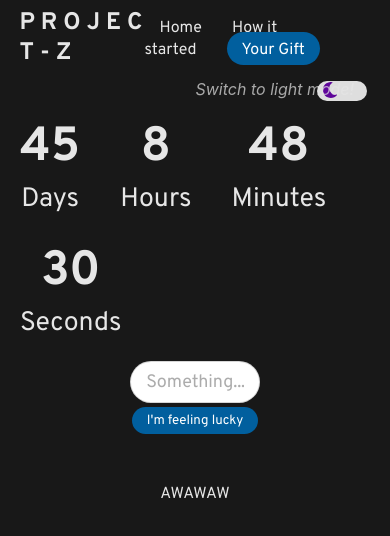
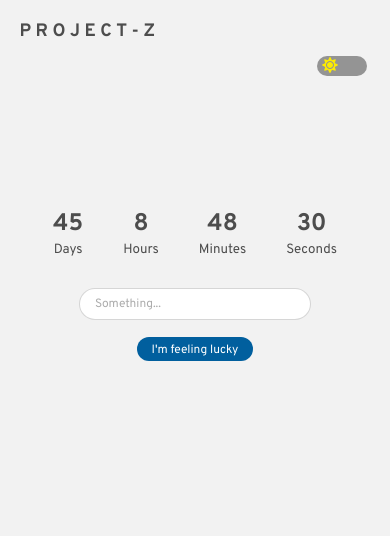
Before and after one commit to globalpolaris/bd-gift, a React (Create React App) app: page / in a window 390 px wide. Shown: the top 536 px of the page. Built offline with nearby package versions, Linux system fonts and the light colour scheme; a web font is replaced by a local one.

Commit message:
update responsive 1

```diff
--- a/src/App.css
+++ b/src/App.css
@@ -7,7 +7,7 @@
   --date: RGBA(0,0,0,0.31);
 }
 
-[data-theme="light"] {
+[data-theme="dark"] {
   --primary-color: #f2f2f2;
   --text-color: rgb(77, 77, 77);
   --text-hover: #000;
@@ -21,7 +21,7 @@
 body {
   box-sizing: border-box;
   background-color: var(--primary-color);
-  overflow: hidden;
+  /* overflow: hidden; */
   transition: 0.5s ease;
 }
 
@@ -119,7 +119,7 @@ section > small {
 #search {
   font-family: "Overpass", sans-serif;
   margin: 2% 0;
-  width: 25%;
+  width: clamp(200px, 25%, 500px);
   height: 30px;
   padding: 5px 15px 5px 15px;
   border: solid 1px rgba(156, 156, 156, 0.411);
@@ -172,7 +172,7 @@ section > small {
 .slider {
   position: absolute;
   cursor: pointer;
-  background-color: rgba(238, 238, 238, 0.925);
+  background-color: #949494;
   top: 0;
   left: 0;
   right: 0;
@@ -184,18 +184,19 @@ section > small {
 .slider .moon-icon {
   position: absolute;
   transition: all 0.5s ease-in-out;
-  color: #5e0599	;
+  color: #fdec00;
   left: 5px;
   top: -1px;
 }
 
 input:checked + .slider {
-  background-color: #949494;
+  background-color: rgba(238, 238, 238, 0.925);
 }
 
 input:checked + .slider .moon-icon {
   transform: translateX(25px);
-  color: #fdec00;
+  color: #5e0599	;
+
 }
 
 .txt-switch{
@@ -224,5 +225,58 @@ input:checked + .slider .moon-icon {
 
   position: absolute;
   left: 38%;
-  width: 500px;
+  width: clamp(200px, 50%, 500px);
 }
+
+@media screen and (max-width: 576px) {
+  .options {
+    display: none;
+  }
+  header {
+    margin-top: 20px;
+  }
+  header > h2 {
+    font-size: 18px;
+  }
+  .clock {
+    font-size: 0.5em;
+    margin-top: 40%;
+  }
+
+  #search {
+    height: 20px;
+    margin: 20px 15px;
+    font-size: 12px;
+  }
+
+
+  .res {
+    left: 25%;
+    font-size: 0.8em;
+    word-wrap: normal;
+  }
+
+  .txt-switch {
+    font-size: 0.6em;
+    right: 22%;
+    margin-top: 8px;
+  }
+
+  .submit-btn {
+    margin-bottom: -20px;
+    padding: 5px 15px 3px 15px;
+    font-size: 12px;
+  }
+
+
+}
+
+@media screen and (max-width: 320px) {
+  .clock {
+    font-size: 10px;
+  }
+
+  section {
+    padding: 0 10px;
+  }
+}
--- a/src/component/Dictionary.js
+++ b/src/component/Dictionary.js
@@ -3,8 +3,9 @@ import React, { useState, useEffect } from "react";
 const ReqDictionary = () => {
   const [word, setWord] = useState("");
   const [counter, setCounter] = useState(0);
-  const [status, setStatus] = useState(false);
+  const [status, setStatus] = useState(true);
   const [fetchedData, setFetchedData] = useState("");
+  const w = word;
   const lang = "en-US";
   const url =
     "https://api.dictionaryapi.dev/api/v2/entries/" + lang + "/" + word;
@@ -16,12 +17,15 @@ const ReqDictionary = () => {
         const data = await resp.json();
         setFetchedData(data[0]);
         setStatus(true);
+        setCounter(counter + 1);
+        // console.log(status);
+      } else {
+        setStatus(false);
+        // console.log(status);
       }
     } catch (error) {
       console.error(error);
     }
-    setCounter(counter + 1);
-    console.log(counter);
   };
 
   const handleSubmit = (e) => {
@@ -50,16 +54,26 @@ const ReqDictionary = () => {
       </form>
 
       <div className="dictionary">
-        {status ? (
+        {w.toLowerCase() === "zenochka" ? (
           <div className="res">
-            <h2>{fetchedData.word}</h2>
-            <em>/ {fetchedData.phonetics[0].text} /</em>
-            <p>{fetchedData.meanings[0].definitions[0].definition}</p>
-          </div>
-        ) : counter > 0 ? (
-          <em className="res">No such word! :(</em>
+          <h2>Zenochka Uma Zivanka</h2>
+          <em>/ Zenochka, Enok /</em>
+          <p>Born on 1st of July 2002. Graduated from Al-Azhar 3 Kebayoran Baru in 2019. Student of Architecture at Diponogero University, expected to graduate in 2023</p>
+        </div>
         ) : (
-          <>AWAWAW</>
+          <>
+            {status && counter > 0 ? (
+              <div className="res">
+                <h2>{fetchedData.word}</h2>
+                <em>/ {fetchedData.phonetics[0].text} /</em>
+                <p>{fetchedData.meanings[0].definitions[0].definition}</p>
+              </div>
+            ) : counter === 0 ? (
+              <></>
+            ) : (
+              <em>No such word! :(</em>
+            )}
+          </>
         )}
       </div>
     </div>
--- a/src/component/NightMode.js
+++ b/src/component/NightMode.js
@@ -5,10 +5,12 @@ const Night = () => {
   const [icon, setIcon] = useState(true);
   const sun = <FontAwesomeIcon icon={faSun} size="1x" />;
   const moon = <FontAwesomeIcon icon={faMoon} size="1x" />;
-  console.log(icon);
+  const theme = localStorage.getItem('theme')
+  // console.log(theme);
   return (
+
     <div className="switch">
-
+      {/* {theme ? (document.documentElement.setAttribute('data-theme', theme)) : <></>} */}
     <label className="switch-icon">
       <p>{icon}</p>
       <input type="checkbox" value={icon} onChange={() => setIcon(icon => !icon)}/>
@@ -16,18 +18,20 @@ const Night = () => {
       <span className="slider"  >
         <div className="moon-icon">{icon ? (
         <>
-          {moon}
-          {document.documentElement.setAttribute('data-theme', 'dark')}
+          {sun}
+          {document.documentElement.setAttribute('data-theme', theme)}
+          {localStorage.setItem('theme', 'dark')}
         </>
         ) : (
-        <>
-          {sun}
-          {document.documentElement.setAttribute('data-theme', 'light')}
+          <>
+          {moon}
+          {document.documentElement.setAttribute('data-theme', theme)}
+          {localStorage.setItem('theme', 'light')}
         </>
         )}</div>
       </span>
     </label>
-    {icon ? <em className="txt-switch">Switch to light mode!</em> : <></>}
+    {/* {icon ? <em className="txt-switch">Switch to light mode!</em> : <></>} */}
     </div>
   );
 };
```
